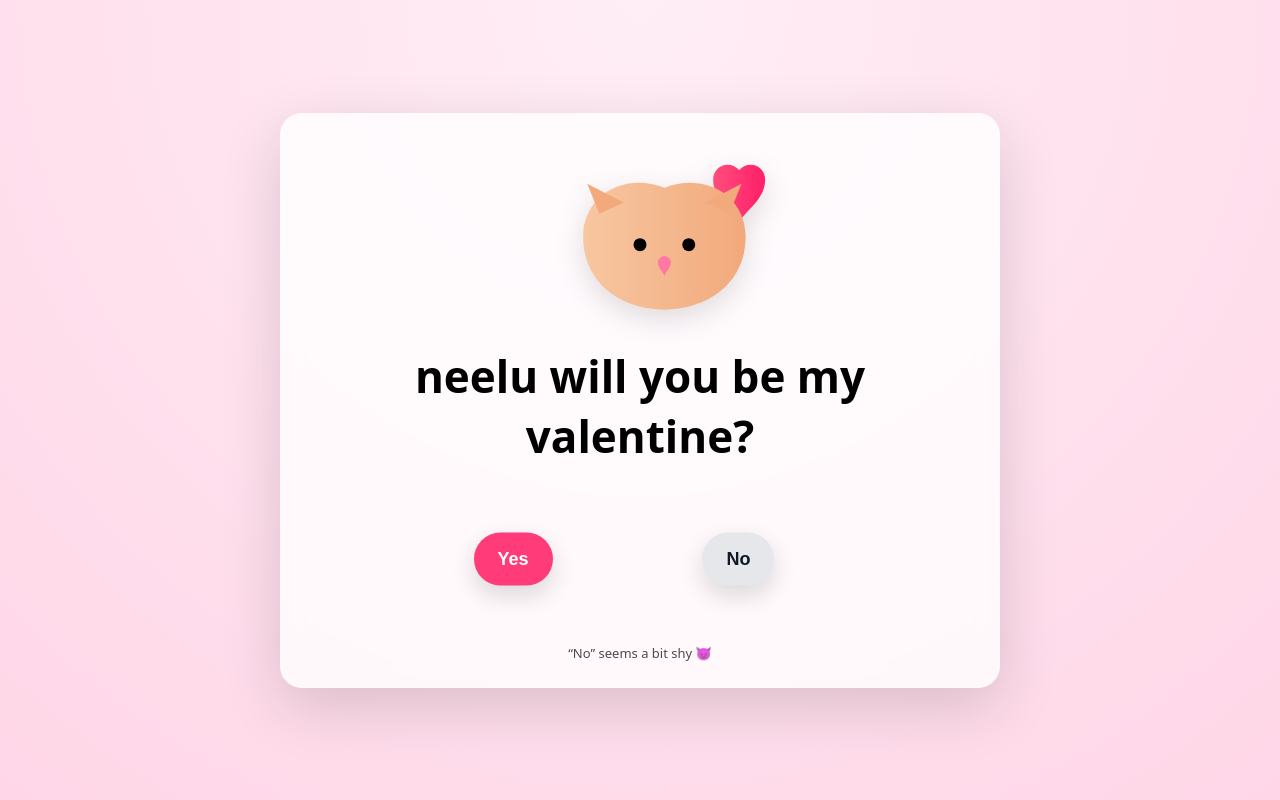
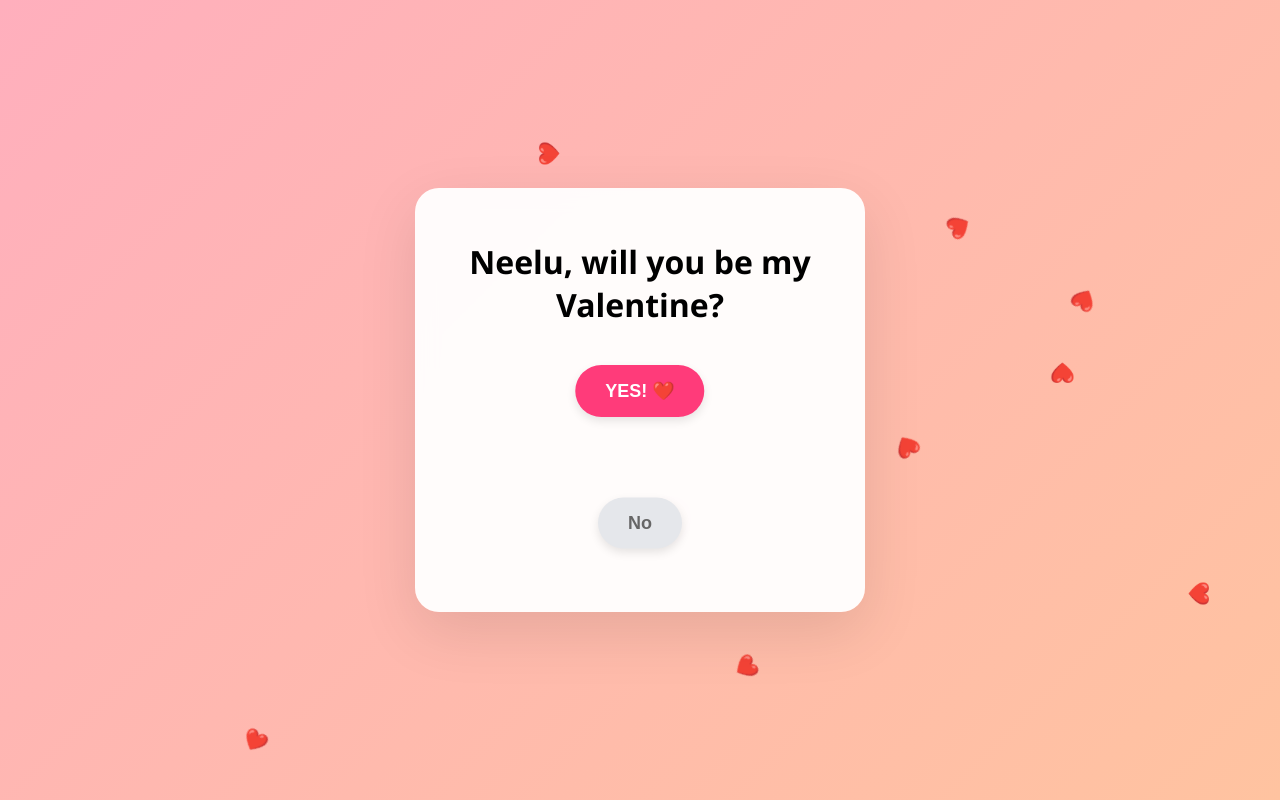
Before and after one commit to namit-patel/Valentines2, a plain HTML site: page index.html in a window 1280 px wide. Drawn offline with nearby package versions, Linux system fonts and the light colour scheme.

Commit message:
Update index.html

```diff
--- a/index.html
+++ b/index.html
@@ -3,300 +3,228 @@
 <head>
   <meta charset="UTF-8" />
   <meta name="viewport" content="width=device-width, initial-scale=1, viewport-fit=cover" />
-  <title>Will you be my Valentine?</title>
+  <title>For Neelu ❤️</title>
 
-  <!-- Confetti library -->
   <script src="https://cdn.jsdelivr.net/npm/canvas-confetti@1.9.3/dist/confetti.browser.min.js"></script>
 
   <style>
     :root {
-      --bg1: #ffd6e7;
-      --bg2: #ffeef6;
-      --card: #ffffffcc;
+      --bg1: #ffafbd;
+      --bg2: #ffc3a0;
+      --card: rgba(255, 255, 255, 0.95);
       --yes: #ff3b7a;
-      --yesHover: #ff1f68;
+      --no: #e5e7eb;
     }
 
-    * { box-sizing: border-box; }
+    * { box-sizing: border-box; touch-action: manipulation; }
 
     body {
       margin: 0;
       min-height: 100svh;
       display: grid;
       place-items: center;
-      background: radial-gradient(circle at top, var(--bg2), var(--bg1));
-      font-family: system-ui, sans-serif;
+      background: linear-gradient(135deg, var(--bg1), var(--bg2));
+      font-family: 'Segoe UI', sans-serif;
       overflow: hidden;
-      padding: 16px;
     }
 
-    /* FULL-SCREEN CONFETTI CANVAS */
-    #confettiCanvas {
-      position: fixed;
-      inset: 0;
-      width: 100vw;
-      height: 100vh;
-      pointer-events: none;
-      z-index: 9999;
+    #bgHearts { position: fixed; inset: 0; pointer-events: none; z-index: 0; }
+
+    .card {
+      position: relative;
+      z-index: 10;
+      width: min(450px, 92vw);
+      padding: 30px;
+      background: var(--card);
+      backdrop-filter: blur(10px);
+      border-radius: 24px;
+      text-align: center;
+      box-shadow: 0 20px 60px rgba(0,0,0,0.1);
     }
 
-    .card {
-      width: min(720px, 92vw);
-      padding: 26px 22px;
-      background: var(--card);
-      backdrop-filter: blur(10px);
-      border-radius: 22px;
-      text-align: center;
-      box-shadow: 0 18px 60px rgba(0,0,0,.15);
+    /* Phase 1: Proposal */
+    .button-zone { position: relative; height: 220px; margin-top: 20px; }
+
+    button {
+      padding: 15px 30px;
+      font-size: 18px;
+      font-weight: bold;
+      border-radius: 50px;
+      border: none;
+      cursor: pointer;
+      box-shadow: 0 4px 10px rgba(0,0,0,0.1);
+      transition: transform 0.2s cubic-bezier(0.175, 0.885, 0.32, 1.275);
     }
 
-    .art {
-      width: min(260px, 80vw);
-      margin: 0 auto 10px;
-      display: block;
-      filter: drop-shadow(0 10px 14px rgba(0,0,0,.12));
+    #yesBtn { position: absolute; left: 50%; top: 20%; transform: translate(-50%, -50%); background: var(--yes); color: white; z-index: 100; }
+    #noBtn { position: absolute; left: 50%; bottom: 20%; transform: translate(-50%, 50%); background: var(--no); color: #666; }
+
+    /* Phase 2: The Reveal Game */
+    #reveal-ui { display: none; }
+    .big-heart {
+      font-size: 80px;
+      cursor: pointer;
+      display: inline-block;
+      animation: pulse 1s infinite;
+      user-select: none;
+    }
+    @keyframes pulse {
+      0% { transform: scale(1); }
+      50% { transform: scale(1.1); }
+      100% { transform: scale(1); }
+    }
+    .meter-container {
+      width: 100%;
+      height: 20px;
+      background: #eee;
+      border-radius: 10px;
+      margin: 20px 0;
+      overflow: hidden;
+    }
+    #meter-fill {
+      width: 0%;
+      height: 100%;
+      background: var(--yes);
+      transition: width 0.3s ease;
+    }
+    #compliment {
+      font-style: italic;
+      color: #ff3b7a;
+      min-height: 50px;
+      margin-top: 10px;
+      font-weight: bold;
     }
 
-    h1 {
-      font-size: clamp(26px, 4vw, 44px);
-      margin: 12px 0 18px;
-    }
-
-    .button-zone {
-      position: relative;
-      width: min(520px, 92%);
-      height: 150px;
-      margin: 0 auto;
-      touch-action: none;
-    }
-
-    button {
-      position: absolute;
-      top: 50%;
-      transform: translateY(-50%);
-      padding: 16px 24px;
-      font-size: 18px;
-      font-weight: 800;
-      border-radius: 999px;
-      border: none;
-      cursor: pointer;
-      box-shadow: 0 10px 24px rgba(0,0,0,.14);
-      user-select: none;
-      -webkit-tap-highlight-color: transparent;
-      transition: transform .12s ease, background .12s ease;
-    }
-
-    #yesBtn {
-      left: 18%;
-      background: var(--yes);
-      color: #fff;
-    }
-    #yesBtn:hover { background: var(--yesHover); }
-
-    #noBtn {
-      left: 62%;
-      background: #e5e7eb;
-      color: #111827;
-    }
-
-    .hint {
-      margin-top: 10px;
-      font-size: 13px;
-      opacity: .7;
-    }
-
-    .result {
-      display: none;
-      margin-top: 18px;
-      animation: pop .35s ease;
-    }
-
-    .result h2 {
-      font-size: clamp(30px, 4.5vw, 46px);
-      margin: 10px 0;
-    }
-
-    .fireworks {
-      width: min(380px, 90vw);
-      margin: 0 auto;
-      display: block;
-    }
-
-    @keyframes pop {
-      from { transform: scale(.96); opacity: 0; }
-      to { transform: scale(1); opacity: 1; }
-    }
+    .hidden { display: none !important; }
   </style>
 </head>
 
 <body>
-  <canvas id="confettiCanvas"></canvas>
+  <div id="bgHearts"></div>
 
   <main class="card">
-    <!-- ANIMAL WITH HEART -->
-    <svg class="art" viewBox="0 0 320 240" xmlns="http://www.w3.org/2000/svg">
-      <defs>
-        <linearGradient id="fur" x1="0" x2="1">
-          <stop offset="0" stop-color="#f7c7a1"/>
-          <stop offset="1" stop-color="#f2a97b"/>
-        </linearGradient>
-        <linearGradient id="heart" x1="0" x2="1">
-          <stop offset="0" stop-color="#ff4d7d"/>
-          <stop offset="1" stop-color="#ff1f68"/>
-        </linearGradient>
-      </defs>
+    <div id="proposal-ui">
+      <h1>Neelu, will you be my Valentine?</h1>
+      <div class="button-zone" id="zone">
+        <button id="yesBtn">YES! ❤️</button>
+        <button id="noBtn">No</button>
+      </div>
+      <p id="no-count" style="font-size: 0.8rem; color: #999; margin-top: 15px; opacity: 0.6;"></p>
+    </div>
 
-      <path d="M250 50 C250 33 270 25 282 38
-               C294 25 314 33 314 50
-               C314 78 282 92 282 106
-               C282 92 250 78 250 50Z"
-            fill="url(#heart)"/>
+    <div id="reveal-ui">
+      <h2>Collect your Valentine's Perks!</h2>
+      <p>Tap the heart to reveal your gifts</p>
+      <div class="big-heart" id="tapHeart">❤️</div>
+      <div class="meter-container">
+        <div id="meter-fill"></div>
+      </div>
+      <div id="compliment">Tap to start!</div>
+    </div>
 
-      <path d="M90 120 C90 70 140 40 190 60
-               C240 40 290 70 290 120
-               C290 180 240 210 190 210
-               C140 210 90 180 90 120Z"
-            fill="url(#fur)"/>
-
-      <path d="M110 92 L95 55 L140 78 Z" fill="#f2a97b"/>
-      <path d="M270 92 L285 55 L240 78 Z" fill="#f2a97b"/>
-
-      <circle cx="160" cy="130" r="8"/>
-      <circle cx="220" cy="130" r="8"/>
-
-      <path d="M190 144 C186 144 182 148 182 152
-               C182 160 190 164 190 170
-               C190 164 198 160 198 152
-               C198 148 194 144 190 144Z"
-            fill="#ff7aa2"/>
-    </svg>
-
-    <h1>neelu will you be my valentine?</h1>
-
-    <section class="button-zone" id="zone">
-      <button id="yesBtn">Yes</button>
-      <button id="noBtn">No</button>
-    </section>
-
-    <!-- HINT -->
-    <div class="hint" id="hint">“No” seems a bit shy 😈</div>
-
-    <section class="result" id="result">
-      <h2>YAY! 🎉</h2>
-      <img
-        class="fireworks"
-        src="https://media.giphy.com/media/26ufdipQqU2lhNA4g/giphy.gif"
-        alt="Fireworks"
-      />
-    </section>
+    <div id="final-ui" class="hidden">
+      <h1>ALL YOURS! 🎉</h1>
+      <p>I can't wait to spend the day with you, Neelu!</p>
+      <img src="https://media.giphy.com/media/v1.Y2lkPTc5MGI3NjExOHIwdXo3eHh6cXA1eHh6cXA1eHh6cXA1eHh6cXA1eHh6cXA1JmVwPXYxX2ludGVybmFsX2dpZl9ieV9pZCZjdD1n/26ufdipQqU2lhNA4g/giphy.gif" width="100%" style="border-radius:10px">
+    </div>
   </main>
 
   <script>
+    const noBtn = document.getElementById("noBtn");
+    const yesBtn = document.getElementById("yesBtn");
     const zone = document.getElementById("zone");
-    const yesBtn = document.getElementById("yesBtn");
-    const noBtn = document.getElementById("noBtn");
-    const result = document.getElementById("result");
-    const hint = document.getElementById("hint");
+    const proposalUi = document.getElementById("proposal-ui");
+    const revealUi = document.getElementById("reveal-ui");
+    const tapHeart = document.getElementById("tapHeart");
+    const fill = document.getElementById("meter-fill");
+    const complimentText = document.getElementById("compliment");
 
-    /* ---------- CONFETTI ---------- */
-    const confettiCanvas = document.getElementById("confettiCanvas");
+    let noAttempts = 0;
+    const noMessages = ["Wrong way!", "Not that one!", "Think again!", "Try the pink one!", "Still no?", "Neelu pls!"];
 
-    function resizeConfettiCanvas() {
-      const dpr = Math.max(1, window.devicePixelRatio || 1);
-      confettiCanvas.width = Math.floor(window.innerWidth * dpr);
-      confettiCanvas.height = Math.floor(window.innerHeight * dpr);
-      confettiCanvas.style.width = "100vw";
-      confettiCanvas.style.height = "100vh";
+    const perks = [
+      "1x Unlimited Hugs Coupon 🫂",
+      "1x Romantic Dinner Choice 🍝",
+      "1x Movie Night Priority 🍿",
+      "1x Back Rub (30 mins) 💆‍♀️",
+      "All my love, forever! ❤️"
+    ];
+    let perkIndex = 0;
+
+    // --- NO BUTTON GAME (As you liked it) ---
+    function moveNo() {
+      noAttempts++;
+      const maxX = zone.offsetWidth - noBtn.offsetWidth;
+      const maxY = zone.offsetHeight - noBtn.offsetHeight;
+
+      noBtn.style.left = Math.random() * maxX + "px";
+      noBtn.style.top = Math.random() * maxY + "px";
+      noBtn.style.transform = 'none';
+
+      // Change text of No button randomly
+      noBtn.innerText = noMessages[Math.floor(Math.random() * noMessages.length)];
+
+      // Yes button grows
+      const yesScale = 1 + (noAttempts * 0.2);
+      yesBtn.style.transform = `translate(-50%, -50%) scale(${yesScale})`;
+      document.getElementById("no-count").innerText = `Attempts to resist: ${noAttempts}`;
     }
 
-    resizeConfettiCanvas();
-    window.addEventListener("resize", resizeConfettiCanvas);
-    window.addEventListener("orientationchange", () => setTimeout(resizeConfettiCanvas, 150));
+    noBtn.addEventListener("mouseover", moveNo);
+    noBtn.addEventListener("touchstart", (e) => { e.preventDefault(); moveNo(); });
 
-    const confettiInstance = confetti.create(confettiCanvas, {
-      resize: false,
-      useWorker: true
+    // --- YES BUTTON ACTION ---
+    yesBtn.addEventListener("click", () => {
+      proposalUi.classList.add("hidden");
+      revealUi.style.display = "block";
+      confetti({ particleCount: 100, spread: 70, origin: { y: 0.6 } });
     });
 
-    function fullScreenConfetti() {
-      const end = Date.now() + 1600;
+    // --- REVEAL GAME ACTION ---
+    tapHeart.addEventListener("click", () => {
+      if (perkIndex < perks.length) {
+        complimentText.innerText = perks[perkIndex];
+        perkIndex++;
 
+        let progress = (perkIndex / perks.length) * 100;
+        fill.style.width = progress + "%";
+
+        // Mini confetti on each tap
+        confetti({ particleCount: 20, spread: 50, origin: { y: 0.8 }, colors: ['#ff3b7a'] });
+
+        if (perkIndex === perks.length) {
+          setTimeout(() => {
+            revealUi.classList.add("hidden");
+            document.getElementById("final-ui").classList.remove("hidden");
+            fullConfetti();
+          }, 1500);
+        }
+      }
+    });
+
+    function fullConfetti() {
+      const duration = 5 * 1000;
+      const end = Date.now() + duration;
       (function frame() {
-        confettiInstance({
-          particleCount: 12,
-          spread: 90,
-          startVelocity: 45,
-          ticks: 180,
-          origin: { x: Math.random(), y: Math.random() * 0.3 }
-        });
+        confetti({ particleCount: 5, angle: 60, spread: 55, origin: { x: 0 } });
+        confetti({ particleCount: 5, angle: 120, spread: 55, origin: { x: 1 } });
         if (Date.now() < end) requestAnimationFrame(frame);
-      })();
-
-      setTimeout(() => {
-        confettiInstance({
-          particleCount: 300,
-          spread: 140,
-          startVelocity: 60,
-          ticks: 220,
-          origin: { x: 0.5, y: 0.55 }
-        });
-      }, 300);
+      }());
     }
 
-    /* ---------- YES BUTTON GROWS ---------- */
-    let yesScale = 1;
-    function growYes() {
-      yesScale = Math.min(2.2, yesScale + 0.1);
-      yesBtn.style.transform = `translateY(-50%) scale(${yesScale})`;
-    }
-
-    /* ---------- NO BUTTON RUNS AWAY ---------- */
-    function clamp(n, min, max) {
-      return Math.max(min, Math.min(max, n));
-    }
-
-    function moveNo(px, py) {
-      const z = zone.getBoundingClientRect();
-      const b = noBtn.getBoundingClientRect();
-
-      let dx = (b.left + b.width / 2) - px;
-      let dy = (b.top + b.height / 2) - py;
-      let mag = Math.hypot(dx, dy) || 1;
-      dx /= mag;
-      dy /= mag;
-
-      let newLeft = (b.left - z.left) + dx * 150;
-      let newTop  = (b.top - z.top) + dy * 150;
-
-      newLeft = clamp(newLeft, 0, z.width - b.width);
-      newTop  = clamp(newTop, 0, z.height - b.height);
-
-      noBtn.style.left = newLeft + "px";
-      noBtn.style.top = newTop + "px";
-      noBtn.style.transform = "none";
-
-      growYes();
-    }
-
-    zone.addEventListener("pointermove", e => {
-      const b = noBtn.getBoundingClientRect();
-      const d = Math.hypot(
-        (b.left + b.width / 2) - e.clientX,
-        (b.top + b.height / 2) - e.clientY
-      );
-      if (d < 140) moveNo(e.clientX, e.clientY);
-    });
-
-    noBtn.addEventListener("click", e => e.preventDefault());
-
-    /* ---------- YES CLICK ---------- */
-    yesBtn.addEventListener("click", () => {
-      zone.style.display = "none";
-      hint.style.display = "none";     // HIDE THE HINT
-      result.style.display = "block";
-      resizeConfettiCanvas();
-      fullScreenConfetti();
-    });
+    // --- BACKGROUND ---
+    setInterval(() => {
+      const h = document.createElement("div");
+      h.innerHTML = "❤️";
+      h.style.position = "fixed";
+      h.style.left = Math.random() * 100 + "vw";
+      h.style.top = "100vh";
+      h.style.fontSize = "20px";
+      h.style.transition = "transform 6s linear";
+      document.getElementById("bgHearts").appendChild(h);
+      setTimeout(() => h.style.transform = "translateY(-110vh) rotate(360deg)", 50);
+      setTimeout(() => h.remove(), 6000);
+    }, 500);
   </script>
 </body>
 </html>
```
